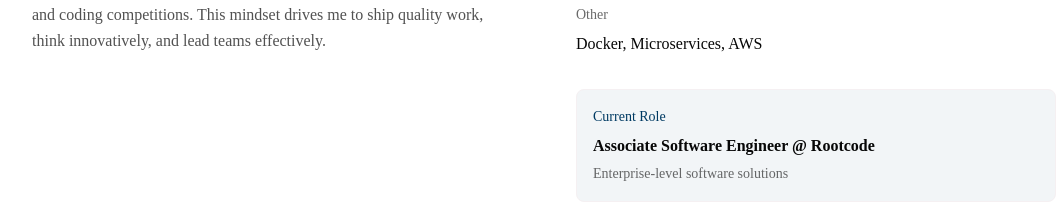
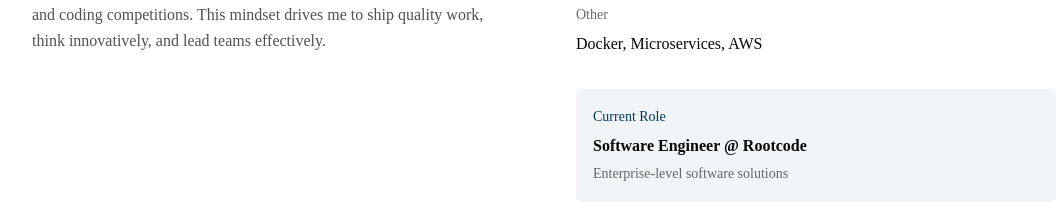
Before and after one commit to thusalapi/portfolio-2026, a Next.js app: page / in a window 1280 px wide. Shown: the part 1343-1566 px from the top of the page, without its empty margins (96-1158 px from the left). Built offline with nearby package versions, Linux system fonts and the light colour scheme.

Commit message:
feat: update job title to Software Engineer and add promotion details in timeline

```diff
--- a/components/about.tsx
+++ b/components/about.tsx
@@ -106,7 +106,7 @@ export function About() {
                 Current Role
               </p>
               <p className="text-foreground font-semibold">
-                Associate Software Engineer @ Rootcode
+                Software Engineer @ Rootcode
               </p>
               <p className="text-foreground/60 text-sm mt-1">
                 Enterprise-level software solutions
--- a/components/blog-timeline.tsx
+++ b/components/blog-timeline.tsx
@@ -73,6 +73,14 @@ const timelineEvents = [
     title: 'Associate Software Engineer',
     subtitle: 'Rootcode',
     description: 'Promoted to Associate Software Engineer, contributing to enterprise-level software solutions.',
+    type: 'career',
+  },
+  {
+    year: '2026',
+    month: 'Jun',
+    title: 'Software Engineer',
+    subtitle: 'Rootcode',
+    description: 'Promoted to Software Engineer at Rootcode, leading development of enterprise-level software solutions.',
     type: 'career',
     current: true,
   },
```
